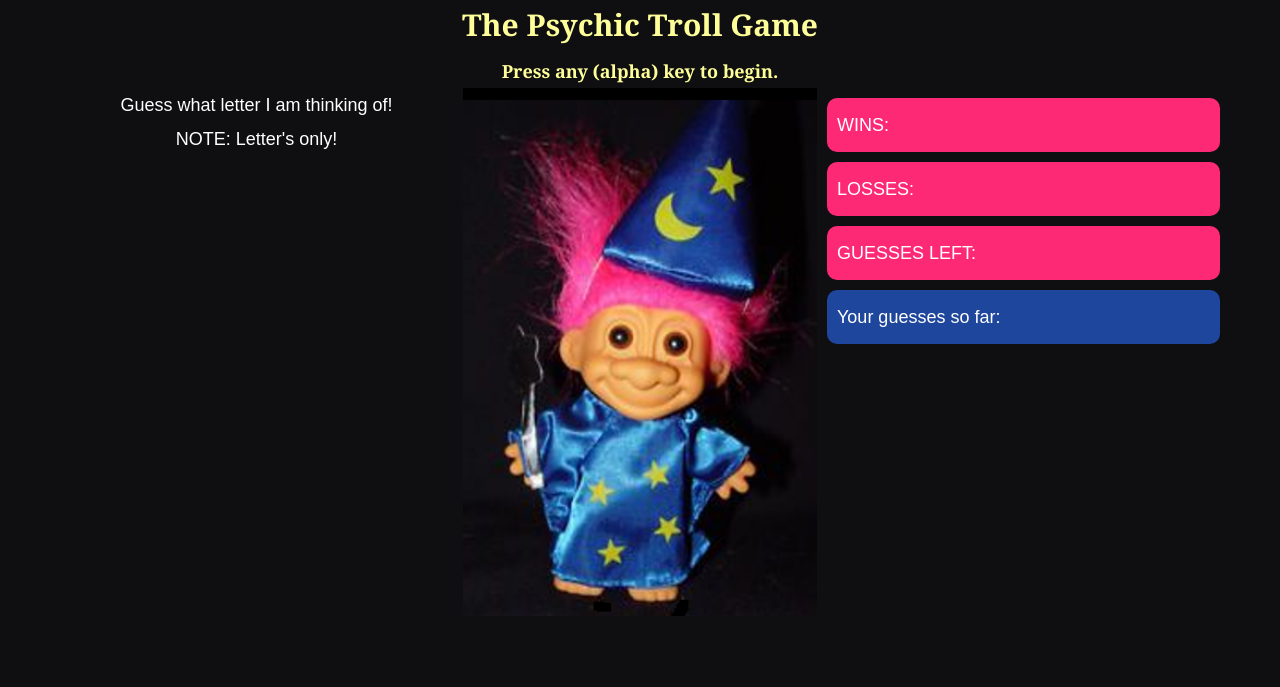
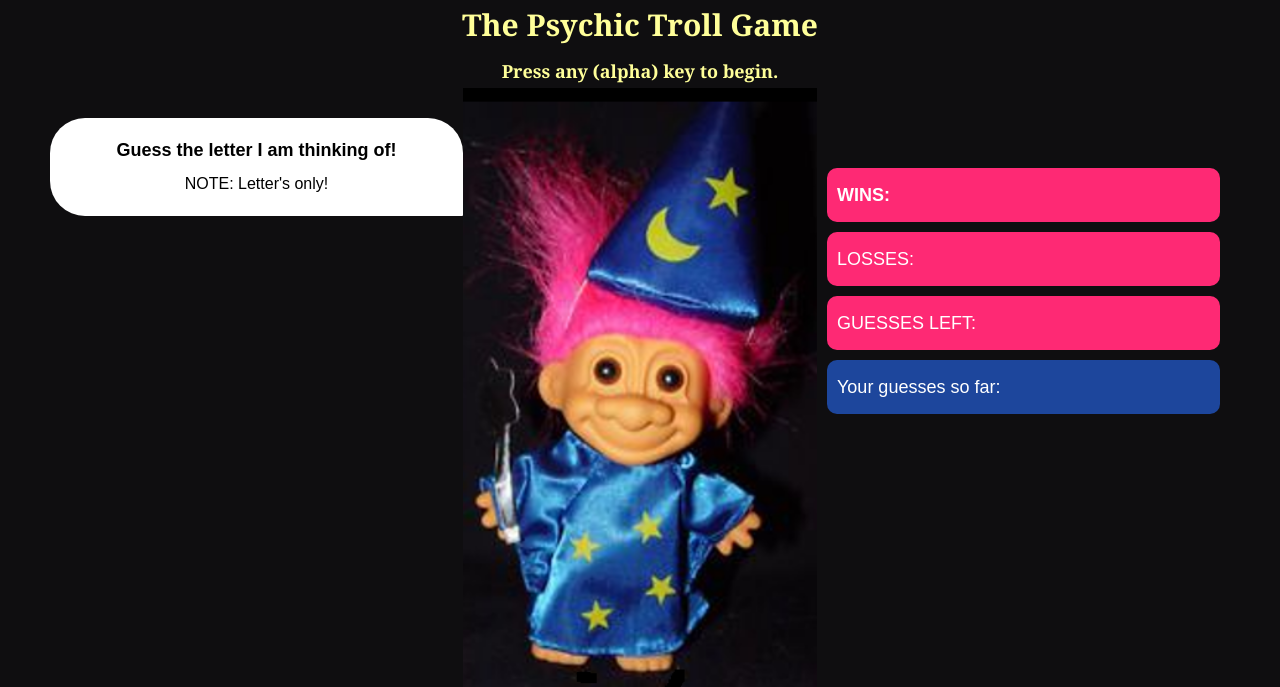
Before and after one commit to jpetey/psychic-game, a PHP site: page / in a window 1280 px wide. Shown: the top 687 px of the page. Run offline with PHP 8.4, Linux system fonts and the light colour scheme.

Commit message:
Assingment Complete.

```diff
--- a/assets/css/style.css
+++ b/assets/css/style.css
@@ -21,7 +21,7 @@ h2,
 h3 {
   font-family: 'Georgia', Times, Times New Roman, serif;
   color: #ffff99;
-  font-weight: 700;
+  font-weight: bold;
   text-align: center;
 }
 
@@ -29,13 +29,26 @@ h1 {
   padding-bottom: 5px;
   font-size: 30px;
   line-height: 49px;
+  font-weight: bold;
 }
 
 #intro {
 	float: left;
 	width: 35%;
+	border-radius: 35px 35px 1px 35px;
+	margin-top: 30px;
+	padding: 15px 0;
 	text-align: center;
+	background-color: #ffffff;
+	color: #000000;
+}
 
+div p:first-child {
+	font-weight: bold;
+}
+
+div p:last-child {
+	font-size: 16px;
 }
 
 img {
@@ -46,10 +59,11 @@ img {
 #game {
 	float: right;
 	width: 35%;
+	margin-top: 70px;
 	vertical-align: middle;
 }
 
-#win, #lose, #guesses-left {
+#winP, #loseP, #guessesLeftP {
 	background-color: #fe2974;
 	border-radius: 10px;
 	padding: 10px;
@@ -57,9 +71,14 @@ img {
 	text-transform: uppercase;
 }
 
-#letters-guessed {
+#lettersGuessedDiv {
 	background-color: #1d469c;
 	border-radius: 10px;
 	padding: 10px;
 	margin: 10px;
 }
+
+#winSpan, #loseSpan, #guessesLeftSpan, #lettersGuessedP {
+	color: #ffff99;
+	font-weight: bold;
+}
--- a/assets/js/game.js
+++ b/assets/js/game.js
@@ -47,13 +47,17 @@ document.onkeyup = function (event) {
 			userChoiceDisplay = [];
 		}
 
+		document.querySelector("#winSpan").innerHTML = wins;
+		document.querySelector("#loseSpan").innerHTML = losses;
+		document.querySelector("#guessesLeftSpan").innerHTML = userGuessCount;
+		document.querySelector("#lettersGuessedP").innerHTML = userChoiceDisplay;
 
-		var html = "<p>Wins: " + wins + "</p>" +
-		"<p>Losses: " + losses + "</p>" +
-		"<p>Guesses left: " + userGuessCount + "</p>" +
-		"<p>Your guesses so far: " + userChoiceDisplay + "</p>";
+		//var html = "<p>Wins: " + wins + "</p>" +
+		//"<p>Losses: " + losses + "</p>" +
+		//"<p>Guesses left: " + userGuessCount + "</p>" +
+		//"<p>Your guesses so far: " + userChoiceDisplay + "</p>";
 
-		document.querySelector("#game").innerHTML = html;
+		//document.querySelector("#game").innerHTML = html;
 
 	}
 }
--- a/index.html
+++ b/index.html
@@ -15,17 +15,19 @@
 	<h2>Press any (alpha) key to begin.</h2>
 
 	<div id="intro">
-		<p>Guess what letter I am thinking of!</p>
+		<p>Guess the letter I am thinking of!</p>
 		<p>NOTE: Letter's only!</p>
 	</div>
 
 	<img src="assets/images/troll-wiz.png" alt="Troll Wizard">
 
 	<div id="game">
-		<p id="win">Wins: </p>
-		<p id="lose">Losses: </p>
-		<p id="guesses-left">Guesses left:</p>
-		<p id="letters-guessed">Your guesses so far: </p>
+		<p id="winP">Wins: <span id="winSpan"></span></p>
+		<p id="loseP">Losses: <span id="loseSpan"></span></p>
+		<p id="guessesLeftP">Guesses left: <span id="guessesLeftSpan"></span></p>
+		<div id="lettersGuessedDiv">Your guesses so far:
+			<p id="lettersGuessedP"></p>
+		</div>
 	</div>
 </div>
 
```
Also changed, not shown: assets/images/troll-wiz.png.
